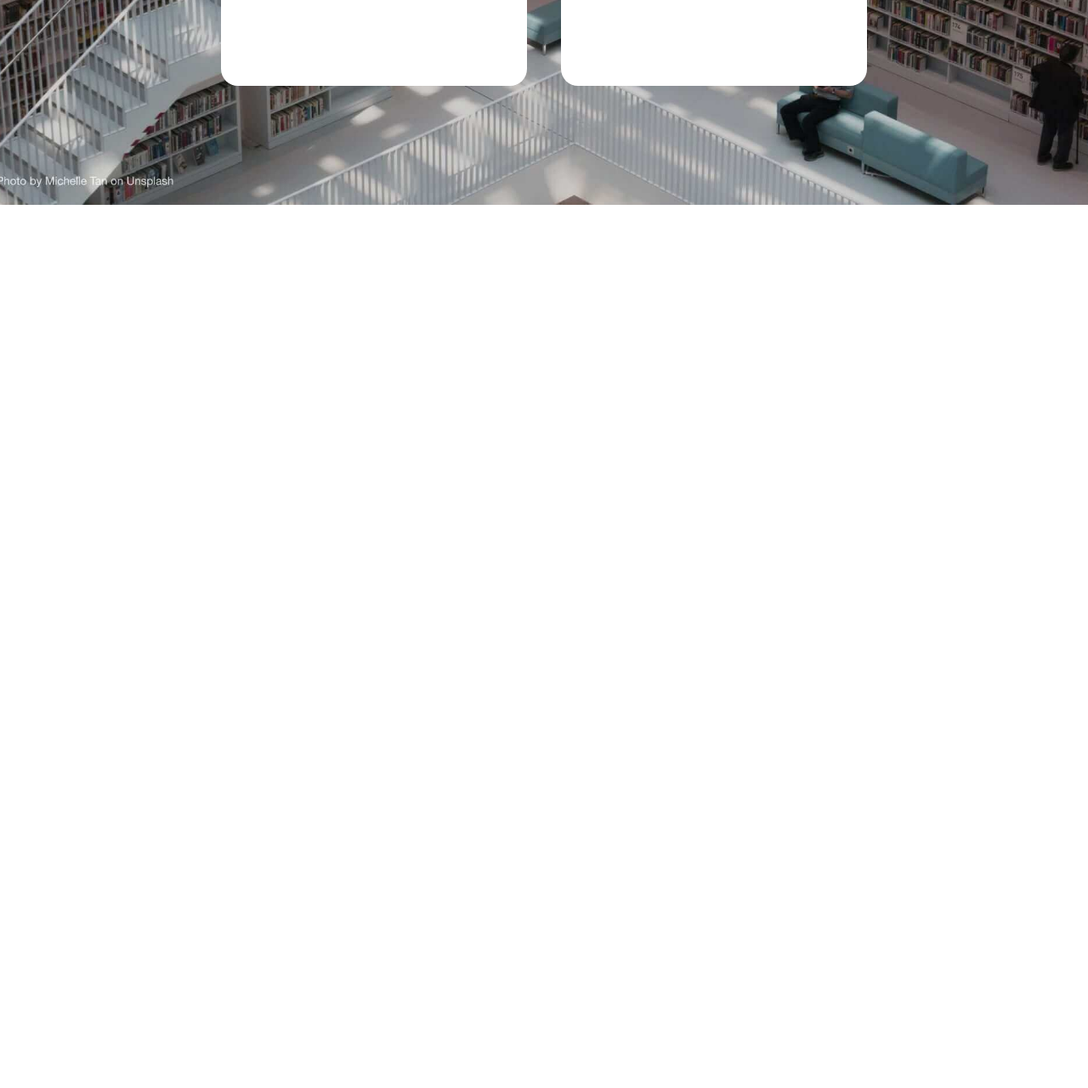
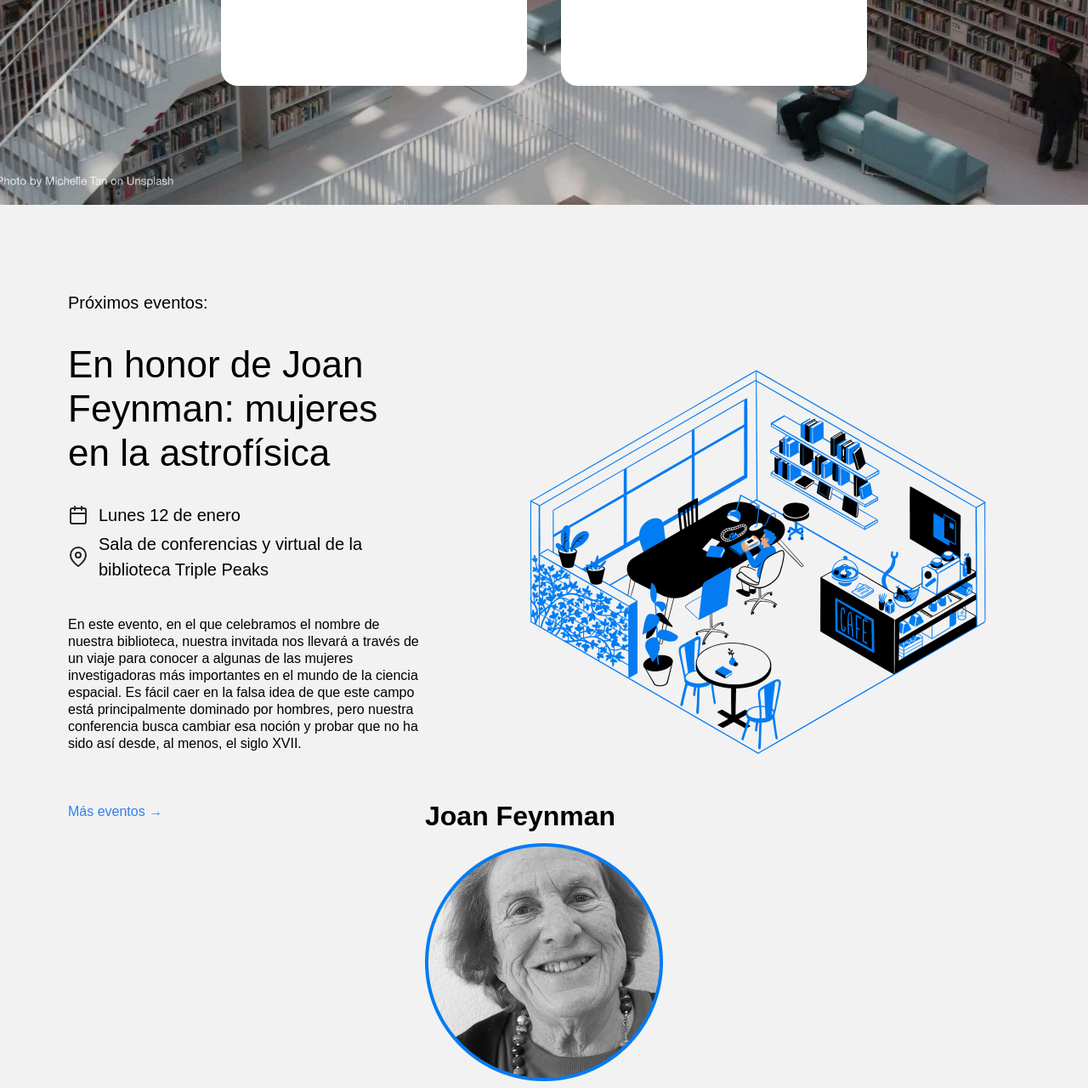
Before and after one commit to ismaelsc220-glitch/web_project_library_es, a plain HTML site: page index.html in a window 1280 px wide. Shown: the part 1785-3065 px from the top of the page at 85% size. Before the commit the page ends 2026 px from the top, so only its background shows below. Drawn offline with Linux system fonts and the light colour scheme.

Commit message:
Actualizacion

```diff
--- a/index.html
+++ b/index.html
@@ -128,6 +128,70 @@
           </li>
         </ul>
       </section>
+      <section class="events">
+  <div class="events__content">
+    <h2 class="events__heading">Próximos eventos:</h2>
+    <h3 class="events__title">
+      En honor de Joan Feynman: mujeres en la astrofísica
+    </h3>
+    <div class="event-info events__info-section">
+      <div class="event-info__item">
+        <img
+          src="./images/icon_calendar.svg"
+          alt="Calendar icon"
+          class="event-info__icon"
+        />
+        <p class="event-info__text">Lunes 12 de enero</p>
+      </div>
+      <div class="event-info__item">
+        <img
+          src="./images/icon_pin.svg"
+          alt="Pin icon"
+          class="event-info__icon"
+        />
+        <p class="event-info__text">
+          Sala de conferencias y virtual de la biblioteca Triple Peaks
+        </p>
+      </div>
+    </div>
+    <p class="events__description">
+      En este evento, en el que celebramos el nombre de nuestra biblioteca, nuestra
+      invitada nos llevará a través de un viaje para conocer a algunas de las mujeres
+      investigadoras más importantes en el mundo de la ciencia espacial. Es
+      fácil caer en la falsa idea de que este campo está principalmente
+      dominado por hombres, pero nuestra conferencia busca cambiar esa noción y
+      probar que no ha sido así desde, al menos, el siglo
+      XVII.
+    </p>
+    <a href="#" class="events__more">Más eventos &rarr;</a>
+  </div>
+
+  <!-- Comienza a crear la composición aquí -->
+    <div class="events__cover">
+      <img class="events__image"
+      src="./images/cafe.png"
+      alt="cafe"/>
+
+    <div class="person--person_name_feynman">
+      <h1 class="person__caption">Joan Feynman</h1>
+      <img class="person__image--person__image_size_l"
+      src="./images/person_feynman.png"
+      alt="Joan Feynman">
+
+
+
+
+
+
+    </div>
+    </div>
+
+
+
+
+
+    </div>
+</section>
     </main>
     </div>
   </body>
--- a/styles/style.css
+++ b/styles/style.css
@@ -162,8 +162,135 @@
   line-height: 20px;
   color: #838383;
 }
-.card__content{
+.card__content {
    font-size: 14px;
   margin: 0;
 
 }
+.events {
+  padding: 100px 0 120px 80px;
+  display: flex;
+  align-items: start;
+  justify-content: space-between;
+  box-sizing: border-box;
+  background-color: #f2f2f2;
+}
+
+.events__content {
+  flex-basis: 580px;
+}
+
+.events__heading {
+  font-size: 20px;
+  font-weight: 500;
+  line-height: 30px;
+  margin: 0;
+}
+
+.events__title {
+  font-size: 44px;
+  font-weight: 500;
+  line-height: 52px;
+  margin: 32px 0 0;
+}
+
+.events__info-section {
+  margin-top: 32px;
+}
+
+.event-info__item {
+  display: flex;
+  align-items: center;
+  margin-bottom: 4px;
+  font-weight: 500;
+}
+
+.event-info__icon {
+  background-repeat: no-repeat;
+  background-position: center;
+  margin-right: 12px;
+  width: 24px;
+  height: 24px;
+}
+
+.event-info__text {
+  font-size: 20px;
+  font-weight: 500;
+  line-height: 30px;
+  margin: 0;
+}
+
+.events__description {
+  margin: 40px 0 60px;
+}
+
+.events__more {
+  color: #2f80ed;
+  text-decoration: none;
+}
+
+.events__cover {
+  flex-grow: 1;
+  flex-shrink: 0;
+  flex-basis: 780px;
+  max-width: 780px;
+  position: ;
+}
+
+.events__image {
+   max-width: 100%;
+}
+
+
+.person {
+ position: absolute;
+  display: flex;
+  align-items: center;
+  flex-direction: column;
+  gap: 10px;
+}
+
+.person_name_feynman {
+  position: relative ;
+  top: -30px;
+  right: 319px;
+  /* Utiliza los valores correctos de las propiedades top/right/bottom/left para posicionar el elemento */
+}
+
+.person_name_burbidge {
+  /* Utiliza los valores correctos de las propiedades top/right/bottom/left para posicionar el elemento */
+}
+
+.person_name_cannon {
+  /* Utiliza los valores correctos de las propiedades top/right/bottom/left para posicionar el elemento */
+}
+
+.person_name_mitchell {
+  /* Utiliza los valores correctos de las propiedades top/right/bottom/left para posicionar el elemento */
+}
+
+.person_name_tarter {
+  /* Utiliza los valores correctos de las propiedades top/right/bottom/left para posicionar el elemento */
+}
+
+.person__image {
+   max-width: 100%;
+}
+
+.person__image_size_l {
+   width: 140px;
+}
+
+.person__image_size_m {
+   width: 100px;
+}
+
+.person__image_size_s {
+   width: 80px;
+}
+
+.person__caption {
+  /* text-align: center;
+  font-size: 14px;
+  margin: 0; */
+}
```
